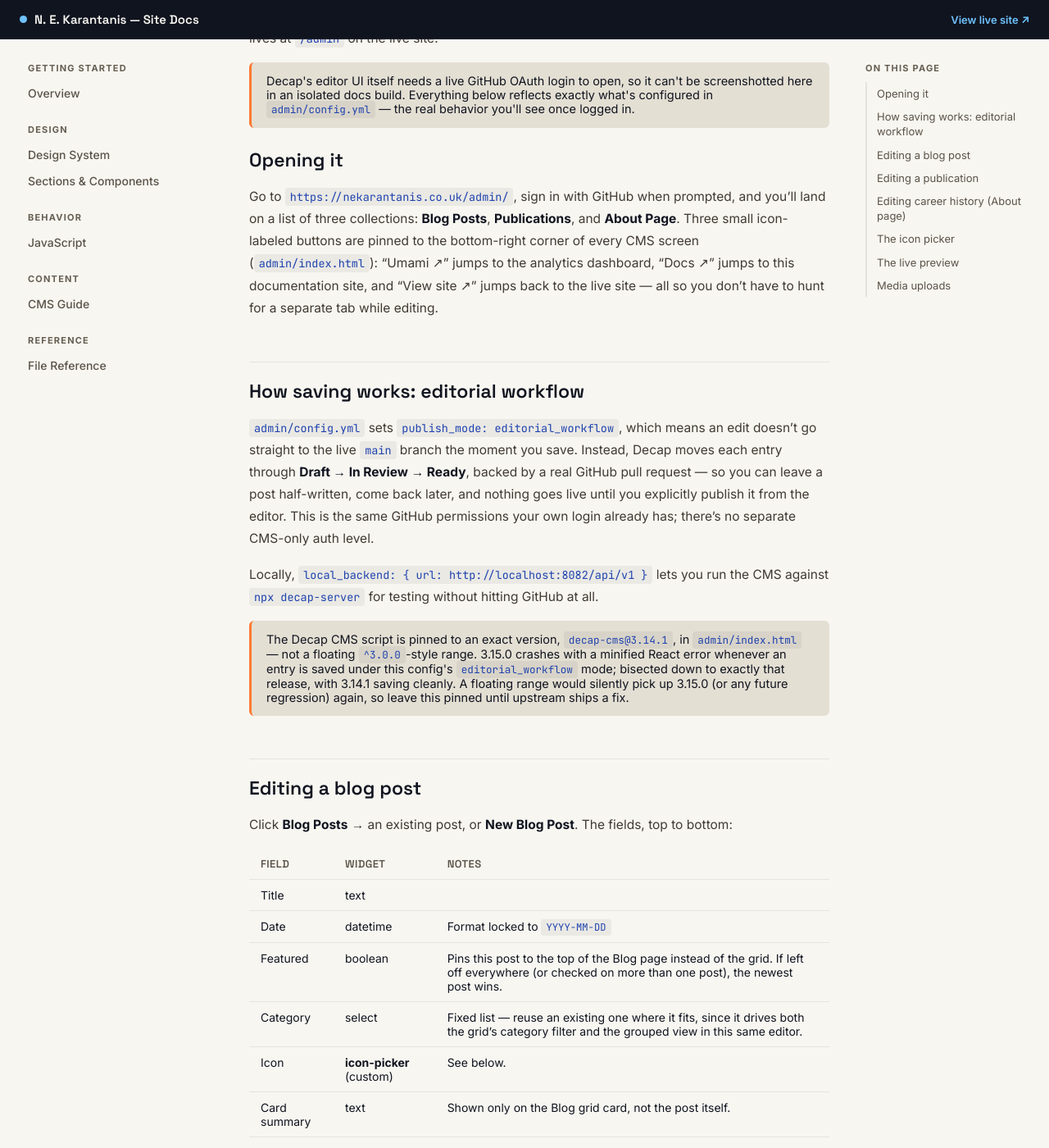
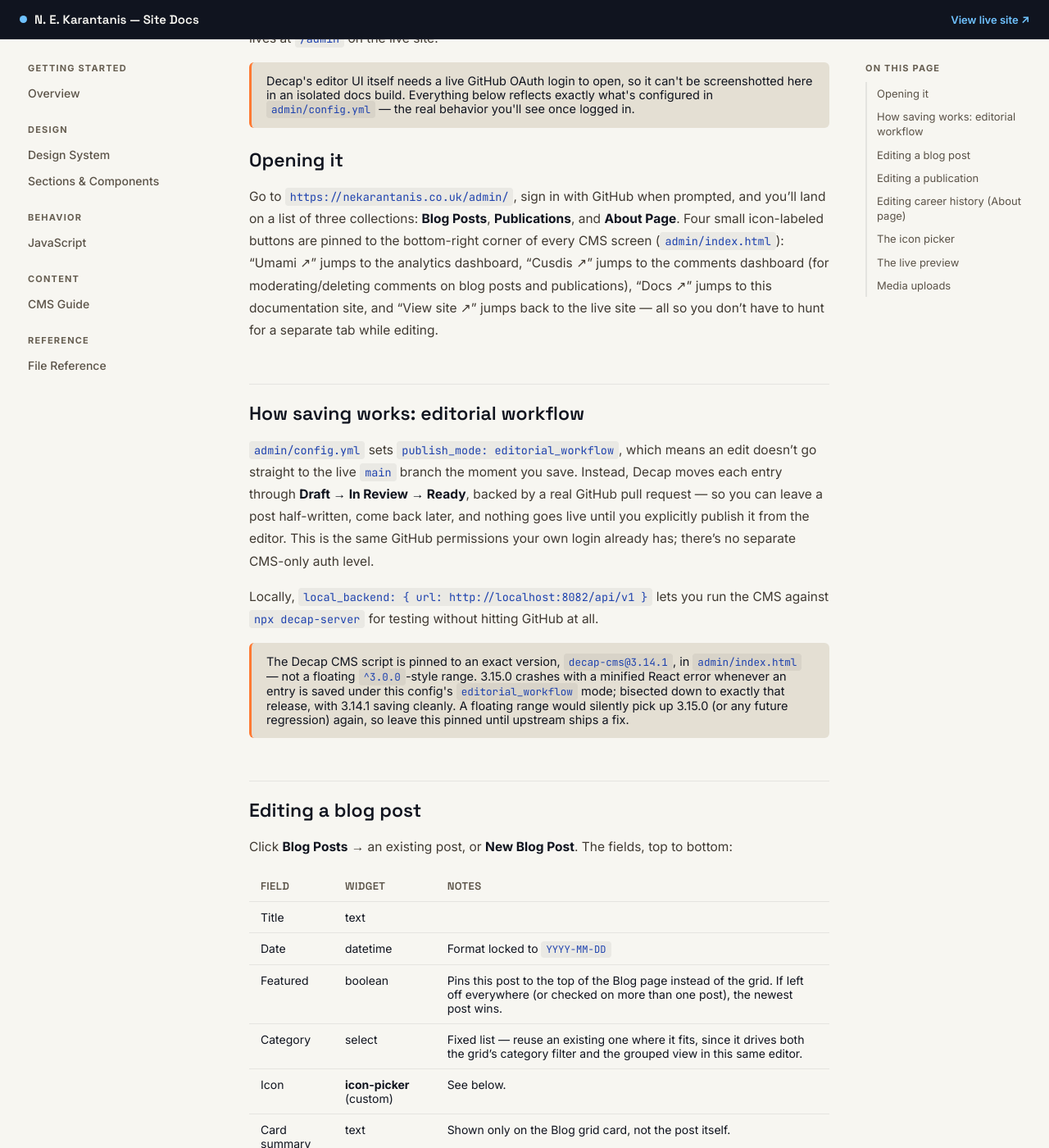
Before and after one commit to Eneekay/nekarantanis, a Jekyll site: the page built from docs/cms-guide.md, in a window 1280 px wide and 1400 px high, scrolled down 221 px. Shown: the whole window at 82% size. Built offline with Jekyll 4.4.1, drawn with Linux system fonts in a browser that asks for light colours.

Commit message:
Fix Comments form height, disclose Cusdis in Privacy, add CMS button
- Give the Cusdis iframe a 640px min-height floor so the compose form
  and submit button fit without an inner scrollbar, on any viewport -
  its own auto-resize kicks in for longer comment threads.
- Disclose Cusdis under Third-party content on the Privacy page,
  alongside Formspree.
- Add a "Cusdis" button to the Decap CMS toolbar for jumping to the
  comments dashboard to moderate/delete comments.

```diff
--- a/Privacy.html
+++ b/Privacy.html
@@ -48,7 +48,7 @@ description: "What this site collects: a short explanation of the cookieless ana
 
       <h2 class="fs-24 fw-semibold text-c0 mb-3 mt-5">Third-party content</h2>
       <p class="fs-16-5 text-body-dark mb-4" style="line-height:1.8;">
-        Fonts are loaded from Google Fonts, and this page's own links may point to external sites (LinkedIn, ResearchGate, Google Scholar, academic journals, and similar). The <a href="{{ page.base }}Contact.html">contact form</a> is handled by <a href="https://formspree.io" target="_blank" rel="noopener">Formspree</a>, which receives whatever name, email, and message you choose to submit, solely to deliver it as an email. Those third parties operate under their own privacy policies, which are outside this site's control.
+        Fonts are loaded from Google Fonts, and this page's own links may point to external sites (LinkedIn, ResearchGate, Google Scholar, academic journals, and similar). The <a href="{{ page.base }}Contact.html">contact form</a> is handled by <a href="https://formspree.io" target="_blank" rel="noopener">Formspree</a>, which receives whatever name, email, and message you choose to submit, solely to deliver it as an email. Comments on blog posts and publications are handled by <a href="https://cusdis.com" target="_blank" rel="noopener">Cusdis</a>, which receives whatever nickname, email, and comment text you choose to submit, solely to display and moderate that comment. Those third parties operate under their own privacy policies, which are outside this site's control.
       </p>
 
       <h2 class="fs-24 fw-semibold text-c0 mb-3 mt-5">Questions</h2>
--- a/css/custom.css
+++ b/css/custom.css
@@ -1114,6 +1114,13 @@ textarea.form-input { resize: vertical; min-height: 140px; }
 .post-body-inner    { padding: 72px 12px 72px; max-width: 760px; }
 .post-cta-inner     { padding: 56px 12px 88px; max-width: 760px; }
 .post-comments-outer { padding: 16px 12px 64px; max-width: 760px; }
+/* Cusdis auto-resizes its iframe to fit content once it loads, but its
+   initial height is short enough that the compose box's submit button
+   sits below the fold - this floor means the whole form fits without
+   an inner scrollbar, on any viewport width (narrower screens stack
+   the form fields taller, so this needs to be generous everywhere,
+   not just on desktop). */
+#cusdis_thread iframe { min-height: 640px !important; }
 
 /* ---------- publication article ---------- */
 
--- a/docs/cms-guide.md
+++ b/docs/cms-guide.md
@@ -13,7 +13,7 @@ Decap's editor UI itself needs a live GitHub OAuth login to open, so it can't be
 
 ## Opening it
 
-Go to `https://nekarantanis.co.uk/admin/`, sign in with GitHub when prompted, and you'll land on a list of three collections: **Blog Posts**, **Publications**, and **About Page**. Three small icon-labeled buttons are pinned to the bottom-right corner of every CMS screen (`admin/index.html`): "Umami ↗" jumps to the analytics dashboard, "Docs ↗" jumps to this documentation site, and "View site ↗" jumps back to the live site — all so you don't have to hunt for a separate tab while editing.
+Go to `https://nekarantanis.co.uk/admin/`, sign in with GitHub when prompted, and you'll land on a list of three collections: **Blog Posts**, **Publications**, and **About Page**. Four small icon-labeled buttons are pinned to the bottom-right corner of every CMS screen (`admin/index.html`): "Umami ↗" jumps to the analytics dashboard, "Cusdis ↗" jumps to the comments dashboard (for moderating/deleting comments on blog posts and publications), "Docs ↗" jumps to this documentation site, and "View site ↗" jumps back to the live site — all so you don't have to hunt for a separate tab while editing.
 
 ## How saving works: editorial workflow
 
```
Also changed, not shown: admin/index.html (+11 -0 lines).
